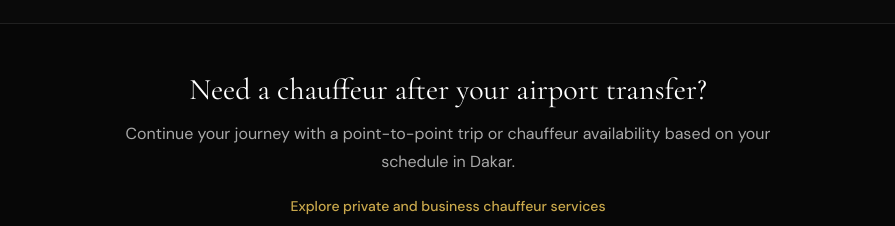
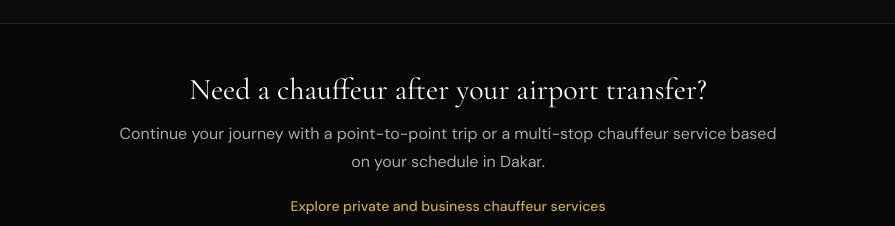
Before and after one commit to gueda2011-dot/dakar-fleet, a Next.js app: page /en/airport-transfer-dakar in a window 1280 px wide. Shown: the part 3580-3806 px from the top of the page, without its empty margins (192-1087 px from the left). Built offline with nearby package versions, Linux system fonts and the light colour scheme.

Commit message:
fix: refine English chauffeur terminology

```diff
--- a/app/(en)/en/airport-transfer-dakar/page.tsx
+++ b/app/(en)/en/airport-transfer-dakar/page.tsx
@@ -273,8 +273,8 @@ export default function AirportTransferPage() {
         <div className="mx-auto max-w-4xl px-6 py-12 text-center lg:px-8">
           <h2 className="font-title text-3xl text-white">Need a chauffeur after your airport transfer?</h2>
           <p className="mx-auto mt-3 max-w-2xl leading-7 text-white/65">
-            Continue your journey with a point-to-point trip or chauffeur availability based on
-            your schedule in Dakar.
+            Continue your journey with a point-to-point trip or a multi-stop chauffeur service
+            based on your schedule in Dakar.
           </p>
           <Link
             href={localizedRoutes.businessChauffeur.en}
--- a/app/(en)/en/private-chauffeur-dakar/page.tsx
+++ b/app/(en)/en/private-chauffeur-dakar/page.tsx
@@ -11,7 +11,7 @@ import { PHONE_DISPLAY, SITE_URL, WA_BASE } from "@/lib/constants";
 import { localizedRoutes } from "@/lib/localized-routes";
 
 export const metadata: Metadata = {
-  title: "Private Chauffeur Dakar | Business Driver Service - Dakar Fleet",
+  title: "Private Chauffeur Dakar | Business Chauffeur Service - Dakar Fleet",
   description:
     "Private chauffeur service in Dakar for point-to-point trips, business appointments and multi-stop itineraries. Available 24/7 by reservation.",
   keywords: [
@@ -66,9 +66,9 @@ const servicePrinciples = [
 
 const faq = [
   {
-    question: "What is the difference between a point-to-point trip and chauffeur availability?",
+    question: "What is the difference between a point-to-point trip and a multi-stop chauffeur service?",
     answer:
-      "A point-to-point trip connects one pickup location with one destination. Chauffeur availability covers an agreed period and programme that may include several stops.",
+      "A point-to-point trip connects one pickup location with one destination. A multi-stop chauffeur service can be arranged for an agreed period and programme, with several stops if required.",
   },
   {
     question: "Can I book a chauffeur for several business appointments?",
@@ -93,7 +93,7 @@ const faq = [
   {
     question: "How do I request a private chauffeur quote?",
     answer:
-      "Send the date, pickup location, expected times, stops and required service period through WhatsApp. Chauffeur availability is priced on request for the confirmed programme.",
+      "Send the date, pickup location, expected times, stops and required service period through WhatsApp. Pricing for a multi-stop chauffeur service is provided on request for the confirmed programme.",
   },
 ] as const;
 
@@ -164,7 +164,7 @@ export default function PrivateChauffeurPage() {
             </p>
           </article>
           <article className="rounded-[1.6rem] border border-white/10 bg-white/5 p-6">
-            <h3 className="font-title text-2xl text-white">Chauffeur availability</h3>
+            <h3 className="font-title text-2xl text-white">Multi-stop chauffeur service</h3>
             <p className="mt-3 leading-7 text-white/65">
               This format suits a programme with several stops or an agreed service period. The
               itinerary and times are set out in the quote.
@@ -254,7 +254,7 @@ export default function PrivateChauffeurPage() {
         <p className="text-[11px] uppercase tracking-[0.2em] text-[#C9A84C]">Pricing</p>
         <h2 className="mt-3 font-title text-4xl text-white">A quote based on the confirmed programme</h2>
         <p className="mt-4 leading-8 text-white/70">
-          Chauffeur availability is priced on request. The proposal considers the service period,
+          Multi-stop chauffeur services are priced on request. The proposal considers the service period,
           stops, times and areas to be covered. Sharing even a provisional itinerary helps Dakar
           Fleet prepare a more precise response.
         </p>
--- a/components/PageTemplate.tsx
+++ b/components/PageTemplate.tsx
@@ -32,7 +32,7 @@ export function PageTemplate({ lang }: { lang: Locale }) {
     },
     {
       href: localizedRoutes.businessChauffeur[lang],
-      label: lang === "fr" ? "Découvrir la mise à disposition" : "Explore chauffeur availability",
+      label: lang === "fr" ? "Découvrir la mise à disposition" : "Explore private chauffeur services",
     },
     {
       href: localizedRoutes.businessChauffeur[lang],
```
